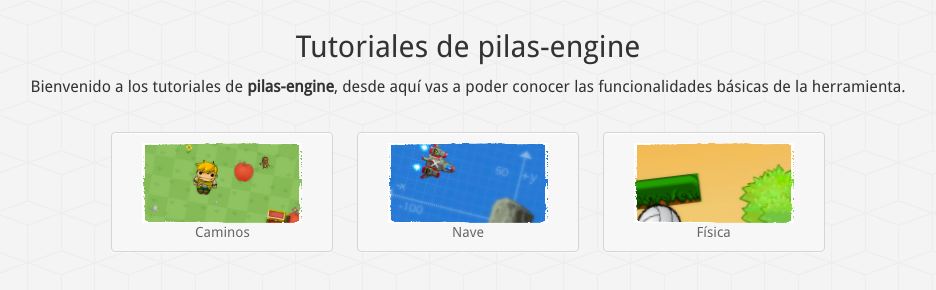
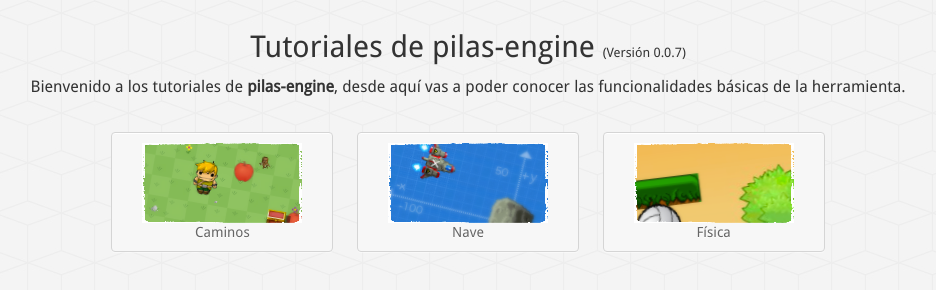
Before and after one commit to hugoruscitti/pilas-tutoriales, a website: page src/index.html in a window 1280 px wide. Shown: the whole page, without its empty margins (172-1108 px from the left). Drawn offline with Linux system fonts and the light colour scheme.

Commit message:
Colocando el número de versión en la pantalla principal.

```diff
--- a/src/css/custom.css
+++ b/src/css/custom.css
@@ -210,3 +210,7 @@ div.tutorial {
 .btn-sm {
     font-size: 13px !important;
 }
+
+.version {
+  font-size: small;
+}
--- a/src/package.json
+++ b/src/package.json
@@ -1,7 +1,7 @@
 {
   "name": "pilas-tutoriales",
   "main": "index.html",
-  "version": "0.1",
+  "version": "0.0.7",
   "window": {
     "toolbar": false,
     "position": "center",
--- a/src/partials/tutoriales.html
+++ b/src/partials/tutoriales.html
@@ -1,7 +1,7 @@
 <div class='contenedor-vista'>
 
 <div class="col-xs-12 center" style="text-align: center;">
-  <h2>Tutoriales de pilas-engine</h2>
+  <h2>Tutoriales de pilas-engine <span class='version'>(Versión 0.0.7)</span></h2>
   <p>
   Bienvenido a los tutoriales de <strong>pilas-engine</strong>, desde
   aquí vas a poder conocer las funcionalidades básicas de
```
Also changed, not shown: src/css/pilas-tutorial.css (line endings or trailing spaces), src/index.html (line endings or trailing spaces), 1 other file.
